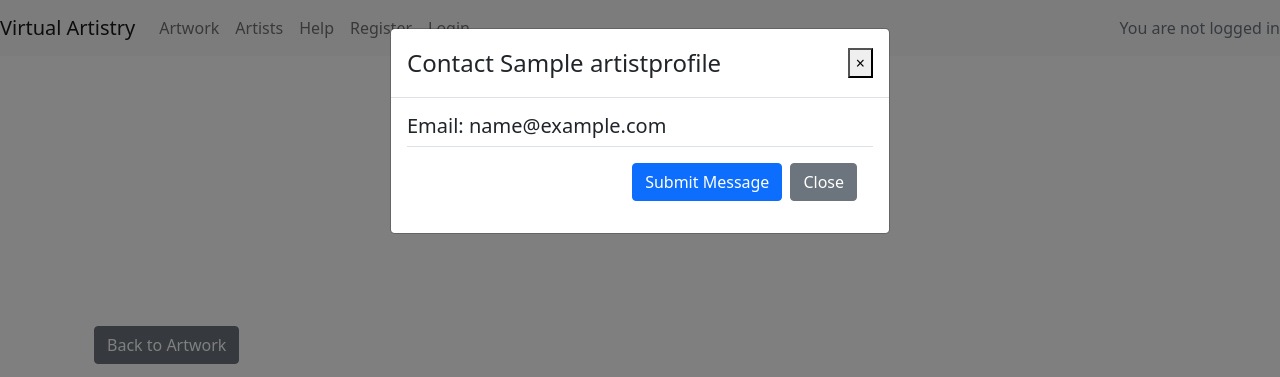
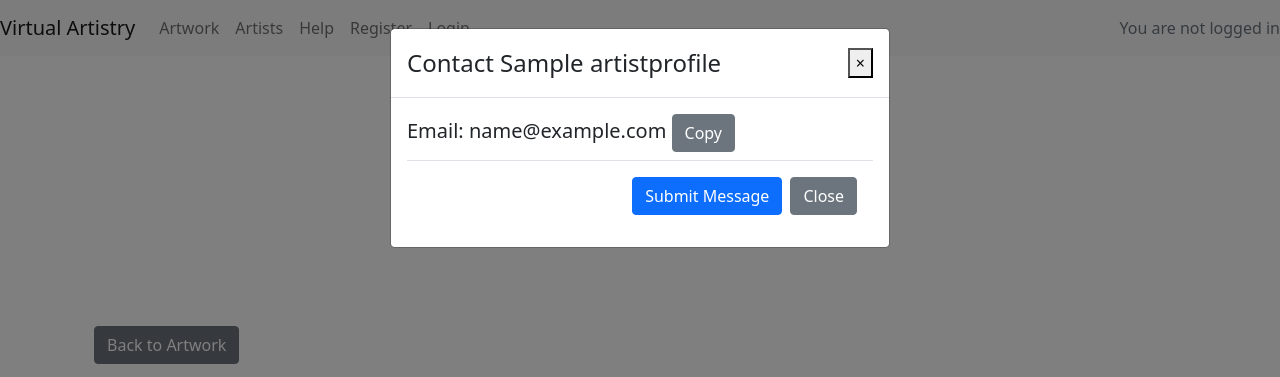
Before and after one commit to olliesharp5/virtual-artistry, a Django app: a page that uses artwork/templates/art_detail.html in a window 1280 px wide, after a click on "Contact Seller". Shown: the top 377 px of the page. Run offline with Django 4.2, Linux system fonts and the light colour scheme; tables that the repository leaves empty hold one stand-in row (values such as "Sample post"); some libraries are stand-ins or nearby versions.

Commit message:
Added functionality to copy email to clipboard

```diff
--- a/artwork/templates/art_detail.html
+++ b/artwork/templates/art_detail.html
@@ -47,7 +47,8 @@
 
                             <!-- Contact Modal body -->
                             <div class="modal-body">
-                                <h5>Email: {{ artist_profile.email }} </h5>
+                                <h5>Email: <span id="emailToCopy">{{ artist_profile.email }}</span> <button
+                                        id="copyButton" class="btn btn-secondary">Copy</button></h5>
                                 <!-- Contact Modal footer -->
                                 <div class="modal-footer">
                                     <button id="submitButton" type="submit" class="btn btn-primary">Submit
@@ -148,4 +149,5 @@
 
 {% block extras %}
 <script src="{% static 'js/review.js' %}"></script>
+<script src="{% static 'js/script.js' %}"></script>
 {% endblock %}
--- /dev/null
+++ b/static/js/script.js
@@ -0,0 +1,12 @@
+document.getElementById("copyButton").addEventListener("click", function() {
+    var textarea = document.createElement('textarea')
+    textarea.id = 'temp_element'
+    textarea.style.height = 0
+    document.body.appendChild(textarea)
+    textarea.value = document.getElementById('emailToCopy').innerText
+    var selector = document.querySelector('#temp_element')
+    selector.select()
+    document.execCommand('copy')
+    document.body.removeChild(document.getElementById('temp_element'))
+    alert("Email copied to clipboard!")
+})
```
